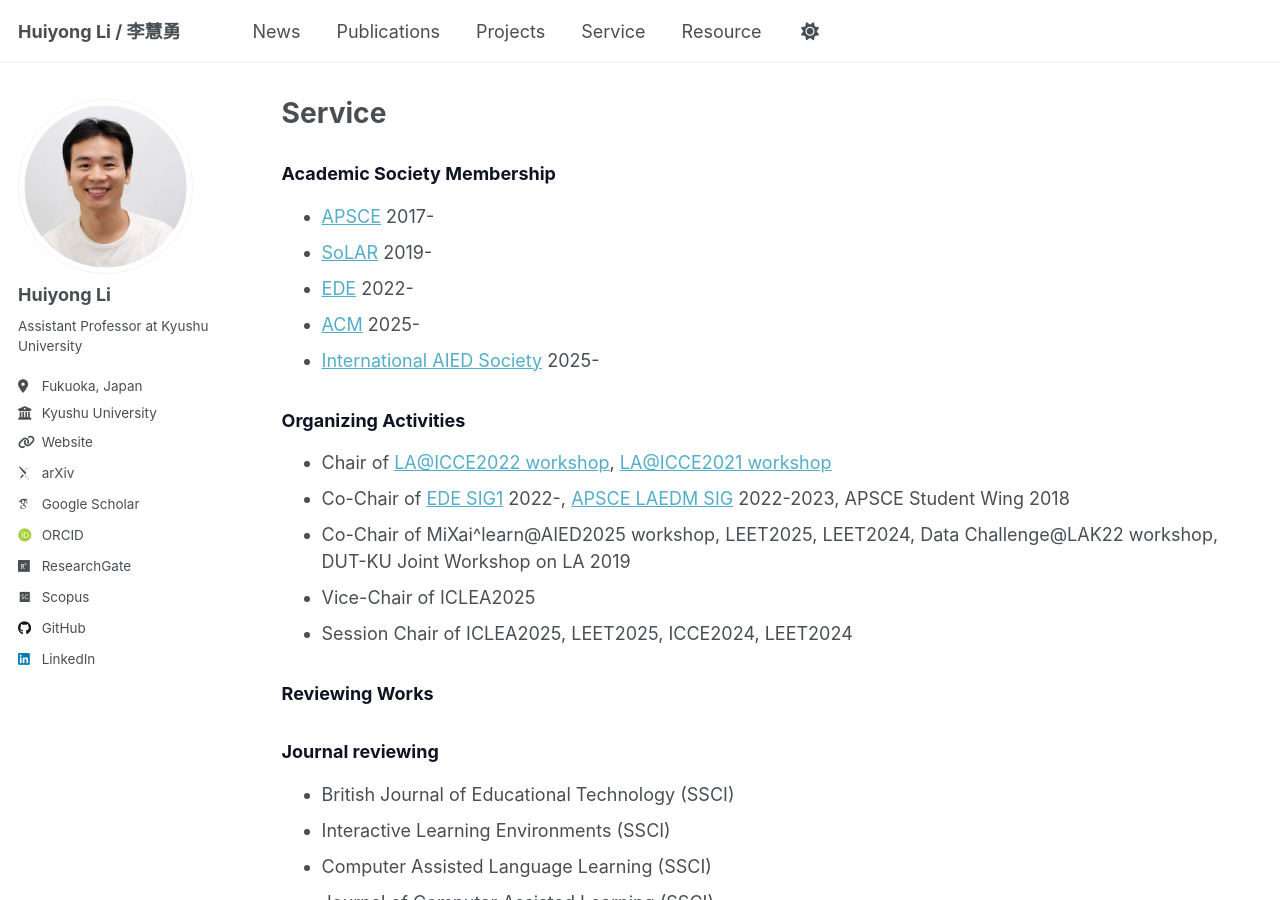
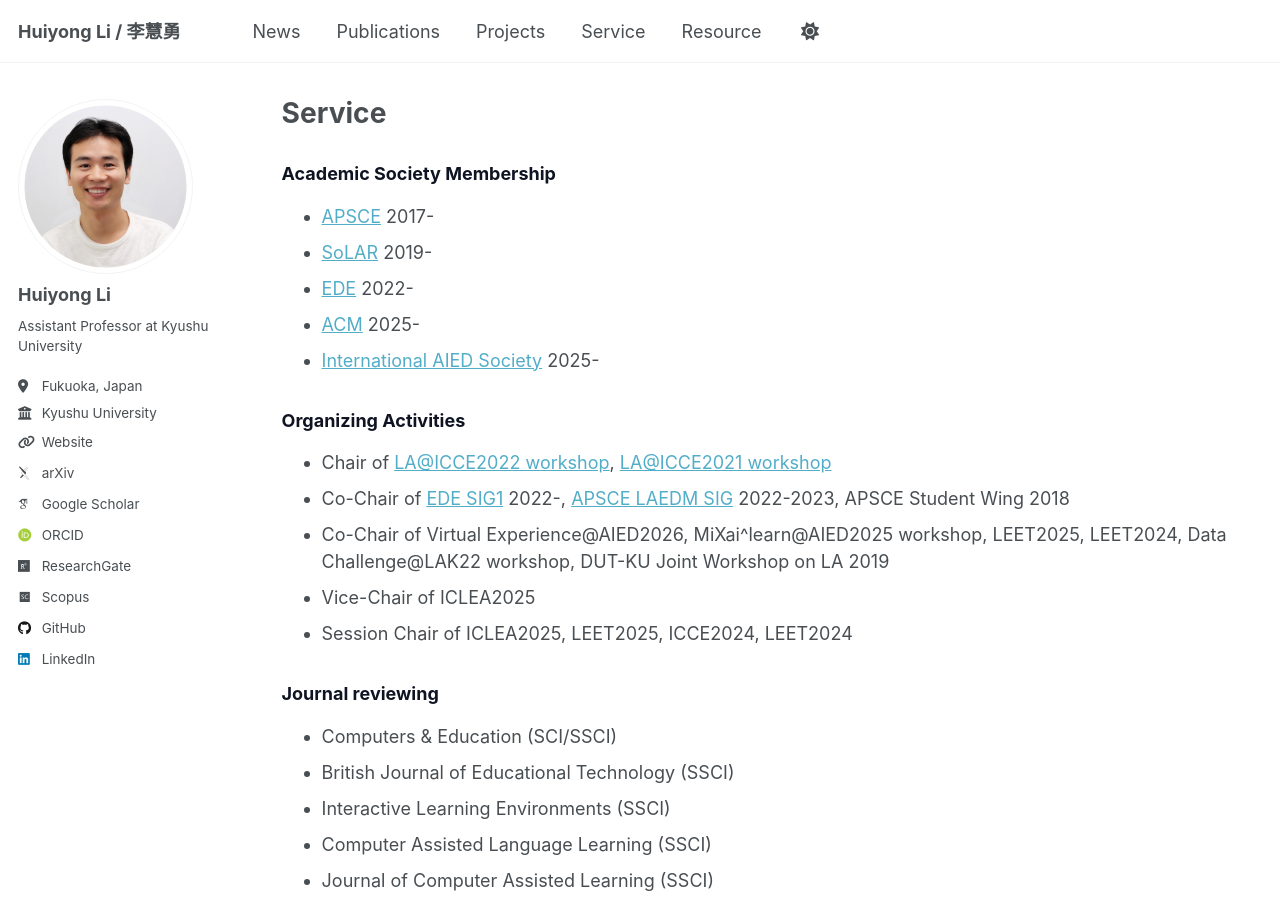
Before and after one commit to li-huiyong/li-huiyong.github.io, a Jekyll site: the page built from _pages/service.md, in a window 1280 px wide and 900 px high. Built offline with Jekyll 4.4.1, drawn with Linux system fonts in a browser that asks for light colours; some web fonts are replaced.

Commit message:
add CE review

```diff
--- a/_pages/service.md
+++ b/_pages/service.md
@@ -20,13 +20,13 @@ author_profile: true
 
 * Chair of [LA@ICCE2022 workshop](https://sites.google.com/view/teel-workshop/icce/laicce2022){:target="_blank"}, [LA@ICCE2021 workshop](https://sites.google.com/view/teel-workshop/icce/laicce2021){:target="_blank"}
 * Co-Chair of [EDE SIG1](https://ederc.jp/english/){:target="_blank"} 2022-, [APSCE LAEDM SIG](https://apsce.net/groups/sig-10-learning-analytics-and-educational-data-mining-laedm){:target="_blank"} 2022-2023, APSCE Student Wing 2018
-* Co-Chair of MiXai^learn@AIED2025 workshop, LEET2025, LEET2024, Data Challenge@LAK22 workshop, DUT-KU Joint Workshop on LA 2019
+* Co-Chair of Virtual Experience@AIED2026, MiXai^learn@AIED2025 workshop, LEET2025, LEET2024, Data Challenge@LAK22 workshop, DUT-KU Joint Workshop on LA 2019
 * Vice-Chair of ICLEA2025
 * Session Chair of ICLEA2025, LEET2025, ICCE2024, LEET2024
 
-### <span style="color: #0f1423; ">Reviewing Works</span>
+### <span style="color: #0f1423; ">Journal reviewing</span>
 
-<h3 style="color: #0f1423">Journal reviewing</h3>
+* Computers & Education (SCI/SSCI)
 * British Journal of Educational Technology (SSCI)
 * Interactive Learning Environments (SSCI)
 * Computer Assisted Language Learning (SSCI)
@@ -35,7 +35,8 @@ author_profile: true
 * Humanities & Social Sciences Communications (SSCI)
 * Research and Practice in Technology Enhanced Learning (ESCI)
 
-<h3 style="color: #0f1423">Conference reviewing</h3>
+### <span style="color: #0f1423; ">Conference reviewing</span>
+
 * International Conference on Artificial Intelligence in Education (AIED)
 * International Conference on Learning Analytics & Knowledge (LAK)
 * International Conference on Computers in Education (ICCE)
```
